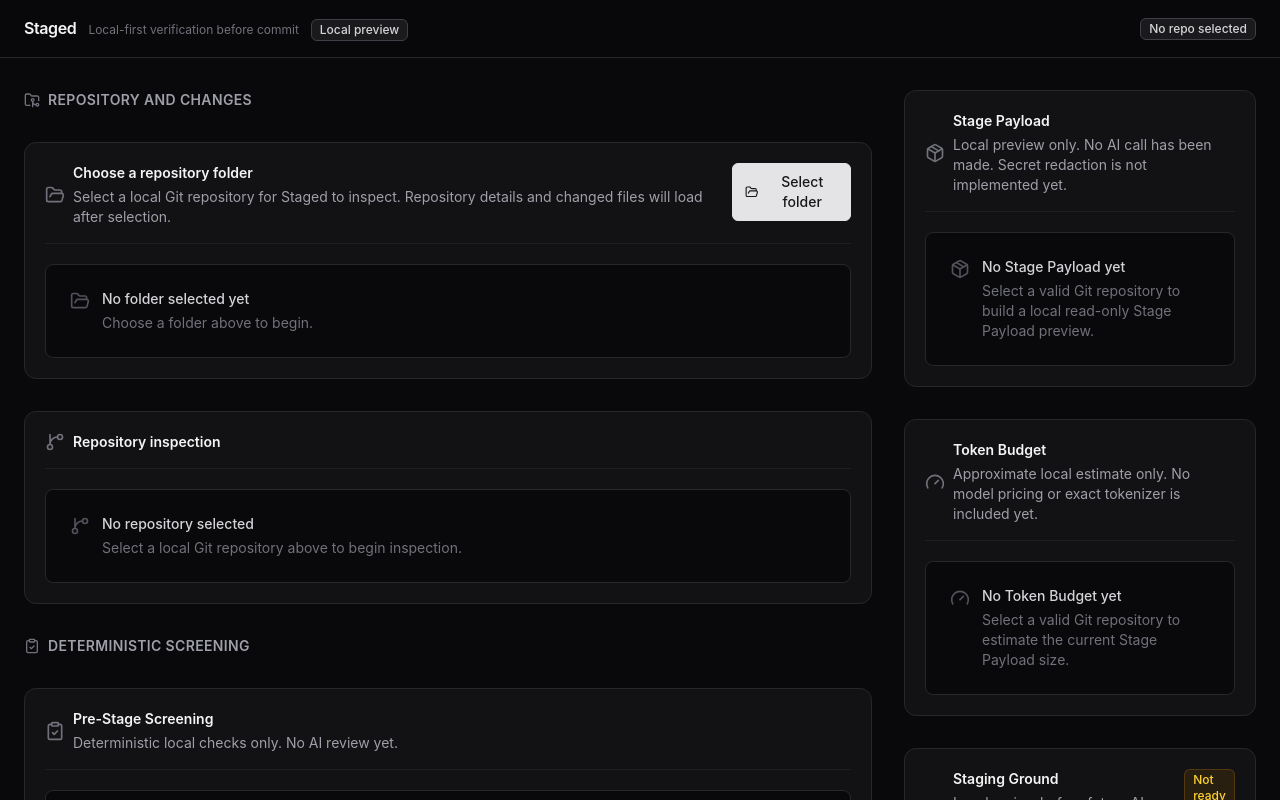
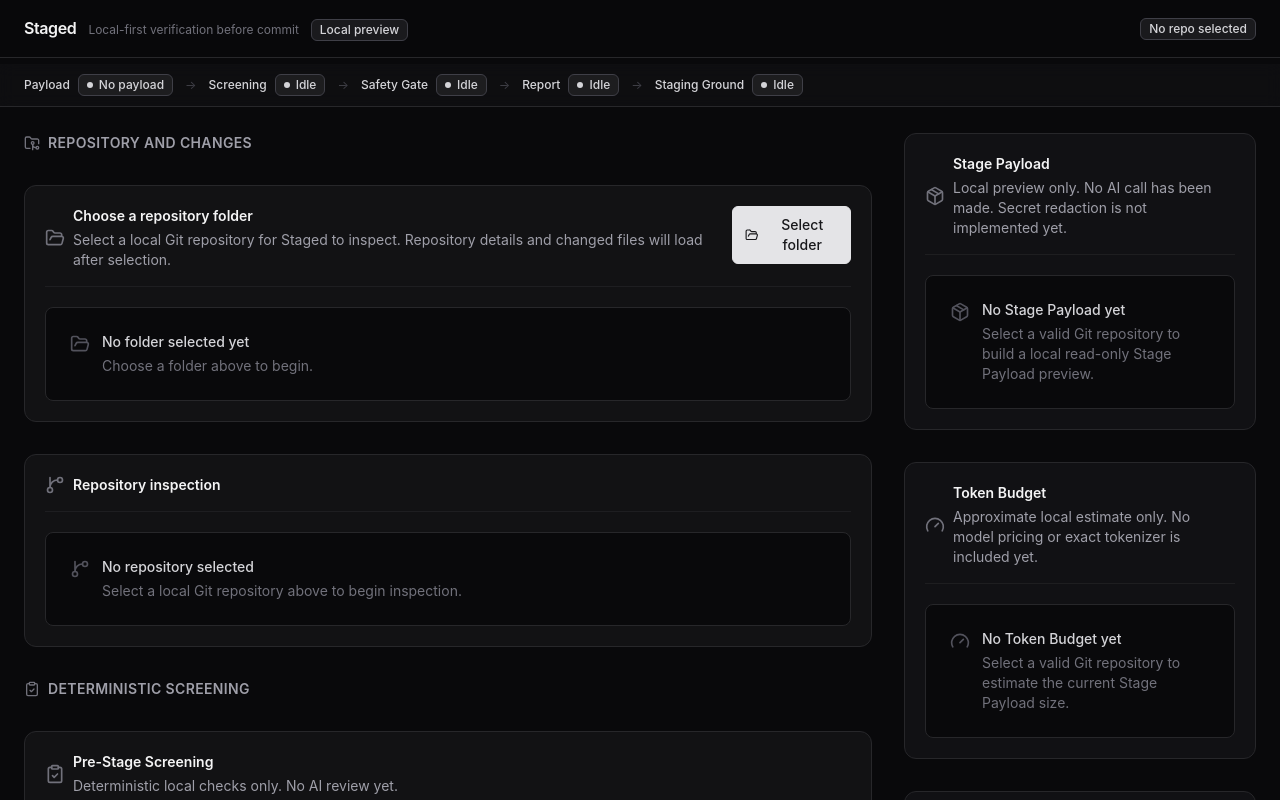
Before and after one commit to rudybrrr/staged, a React (Vite) app: page / in a window 1280 px wide. Shown: the top 800 px of the page. Built offline with nearby package versions, Linux system fonts and the light colour scheme.

Commit message:
feat(ui): add evidence pipeline strip and rebalance layout

```diff
--- a/src/app/App.tsx
+++ b/src/app/App.tsx
@@ -40,8 +40,10 @@ import {
   EmptyState,
   MetricPill,
   Panel,
+  PipelineStrip,
   SectionHeader,
   StatusBadge,
+  type PipelineStep,
   type StatusTone,
 } from "./ui";
 
@@ -171,6 +173,79 @@ export default function App() {
       }),
     [safetyGateResult, stagePayload, stagingGroundReadiness, tokenBudget],
   );
+
+  const pipelineSteps: PipelineStep[] = useMemo(() => {
+    const payloadStep: PipelineStep = stagePayload
+      ? { id: "payload", label: "Payload", tone: "pass", detail: "Ready" }
+      : { id: "payload", label: "Payload", tone: "idle", detail: "No payload" };
+
+    const hasScreenableRepo = repoSummary?.is_git_repo ?? false;
+    let screeningStep: PipelineStep;
+    if (!hasScreenableRepo || screeningFindings.length === 0) {
+      screeningStep = { id: "screening", label: "Screening", tone: "idle", detail: "Idle" };
+    } else if (screeningFindings.some((finding) => finding.level === "fail")) {
+      screeningStep = {
+        id: "screening",
+        label: "Screening",
+        tone: "blocked",
+        detail: `${screeningFindings.length} findings`,
+      };
+    } else if (screeningFindings.some((finding) => finding.level === "warning")) {
+      screeningStep = {
+        id: "screening",
+        label: "Screening",
+        tone: "warning",
+        detail: `${screeningFindings.length} findings`,
+      };
+    } else {
+      screeningStep = { id: "screening", label: "Screening", tone: "pass", detail: "Pass" };
+    }
+
+    let safetyGateStep: PipelineStep;
+    if (!safetyGateResult) {
+      safetyGateStep = { id: "safety-gate", label: "Safety Gate", tone: "idle", detail: "Idle" };
+    } else if (safetyGateResult.status === "pass") {
+      safetyGateStep = { id: "safety-gate", label: "Safety Gate", tone: "pass", detail: "Pass" };
+    } else if (safetyGateResult.status === "warning") {
+      safetyGateStep = { id: "safety-gate", label: "Safety Gate", tone: "warning", detail: "Warning" };
+    } else {
+      safetyGateStep = { id: "safety-gate", label: "Safety Gate", tone: "blocked", detail: "Blocked" };
+    }
+
+    let reportStep: PipelineStep;
+    if (!stageReport) {
+      reportStep = { id: "report", label: "Report", tone: "idle", detail: "Idle" };
+    } else if (stageReport.report_status === "preview_only") {
+      reportStep = { id: "report", label: "Report", tone: "preview", detail: "Preview" };
+    } else if (stageReport.recommendation.decision === "do_not_submit") {
+      reportStep = { id: "report", label: "Report", tone: "blocked", detail: "Do not submit" };
+    } else if (stageReport.recommendation.decision === "review_manually") {
+      reportStep = { id: "report", label: "Report", tone: "warning", detail: "Review manually" };
+    } else {
+      reportStep = { id: "report", label: "Report", tone: "pass", detail: "Ready" };
+    }
+
+    let stagingGroundStep: PipelineStep;
+    if (stagingGroundReadiness.status === "not_ready") {
+      stagingGroundStep = { id: "staging-ground", label: "Staging Ground", tone: "idle", detail: "Idle" };
+    } else if (stagingGroundReadiness.status === "review_only") {
+      stagingGroundStep =
+        stagingGroundReadiness.safety_gate_status === "blocked"
+          ? { id: "staging-ground", label: "Staging Ground", tone: "warning", detail: "Review only" }
+          : { id: "staging-ground", label: "Staging Ground", tone: "preview", detail: "Review only" };
+    } else {
+      stagingGroundStep = { id: "staging-ground", label: "Staging Ground", tone: "pass", detail: "Ready" };
+    }
+
+    return [payloadStep, screeningStep, safetyGateStep, reportStep, stagingGroundStep];
+  }, [
+    repoSummary,
+    screeningFindings,
+    safetyGateResult,
+    stagePayload,
+    stageReport,
+    stagingGroundReadiness,
+  ]);
 
   function clearSelectedDiff() {
     diffRequestId.current += 1;
@@ -389,6 +464,7 @@ export default function App() {
   return (
     <AppShell
       header={header}
+      pipeline={<PipelineStrip steps={pipelineSteps} />}
       rail={
         <>
           <StagePayloadPreviewPanel payload={stagePayload} />
--- a/src/app/ui/AppShell.tsx
+++ b/src/app/ui/AppShell.tsx
@@ -2,12 +2,29 @@ import type { ReactNode } from "react";
 
 export interface AppShellProps {
   header?: ReactNode;
+  pipeline?: ReactNode;
   children: ReactNode;
   rail?: ReactNode;
   className?: string;
 }
 
-export function AppShell({ header, children, rail, className = "" }: AppShellProps) {
+const RAIL_STICKY_CLASSES = {
+  none: "",
+  header: "lg:sticky lg:top-16 lg:max-h-[calc(100vh-4rem)] lg:overflow-y-auto",
+  pipeline: "lg:sticky lg:top-11 lg:max-h-[calc(100vh-2.75rem)] lg:overflow-y-auto",
+  both: "lg:sticky lg:top-[6.75rem] lg:max-h-[calc(100vh-6.75rem)] lg:overflow-y-auto",
+} as const;
+
+export function AppShell({
+  header,
+  pipeline,
+  children,
+  rail,
+  className = "",
+}: AppShellProps) {
+  const stickyKey = header && pipeline ? "both" : header ? "header" : pipeline ? "pipeline" : "none";
+  const railStickyClasses = RAIL_STICKY_CLASSES[stickyKey];
+
   return (
     <div className={`min-h-screen bg-zinc-950 text-zinc-100 ${className}`}>
       {header ? (
@@ -15,9 +32,18 @@ export function AppShell({ header, children, rail, className = "" }: AppShellPro
           {header}
         </header>
       ) : null}
+      {pipeline ? (
+        <div
+          className={`sticky z-[5] overflow-x-auto border-b border-zinc-800 bg-zinc-900/40 backdrop-blur ${header ? "top-16" : "top-0"}`}
+        >
+          <div className="mx-auto max-w-7xl">{pipeline}</div>
+        </div>
+      ) : null}
       <div className="mx-auto grid max-w-7xl grid-cols-1 gap-8 px-6 py-8 lg:grid-cols-[minmax(0,1fr)_22rem]">
         <div className="min-w-0 space-y-8">{children}</div>
-        {rail ? <div className="min-w-0 space-y-8">{rail}</div> : null}
+        {rail ? (
+          <div className={`min-w-0 space-y-8 ${railStickyClasses}`}>{rail}</div>
+        ) : null}
       </div>
     </div>
   );
--- /dev/null
+++ b/src/app/ui/PipelineStrip.tsx
@@ -0,0 +1,35 @@
+import { StatusBadge, type StatusTone } from "./StatusBadge";
+
+export interface PipelineStep {
+  id: string;
+  label: string;
+  tone: StatusTone;
+  detail: string;
+}
+
+export interface PipelineStripProps {
+  steps: PipelineStep[];
+  className?: string;
+}
+
+export function PipelineStrip({ steps, className = "" }: PipelineStripProps) {
+  return (
+    <div className={`flex items-center gap-3 px-6 py-2.5 whitespace-nowrap ${className}`}>
+      {steps.map((step, index) => (
+        <div key={step.id} className="flex shrink-0 items-center gap-3">
+          {index > 0 ? (
+            <span className="text-xs text-zinc-700" aria-hidden="true">
+              →
+            </span>
+          ) : null}
+          <div className="flex items-center gap-2">
+            <span className="text-xs font-medium text-zinc-300">{step.label}</span>
+            <StatusBadge tone={step.tone} dot>
+              {step.detail}
+            </StatusBadge>
+          </div>
+        </div>
+      ))}
+    </div>
+  );
+}
--- a/src/app/ui/index.ts
+++ b/src/app/ui/index.ts
@@ -21,3 +21,6 @@ export type { CodeBlockProps } from "./CodeBlock";
 
 export { MetricPill, Metric } from "./MetricPill";
 export type { MetricPillProps, MetricProps } from "./MetricPill";
+
+export { PipelineStrip } from "./PipelineStrip";
+export type { PipelineStep, PipelineStripProps } from "./PipelineStrip";
```
